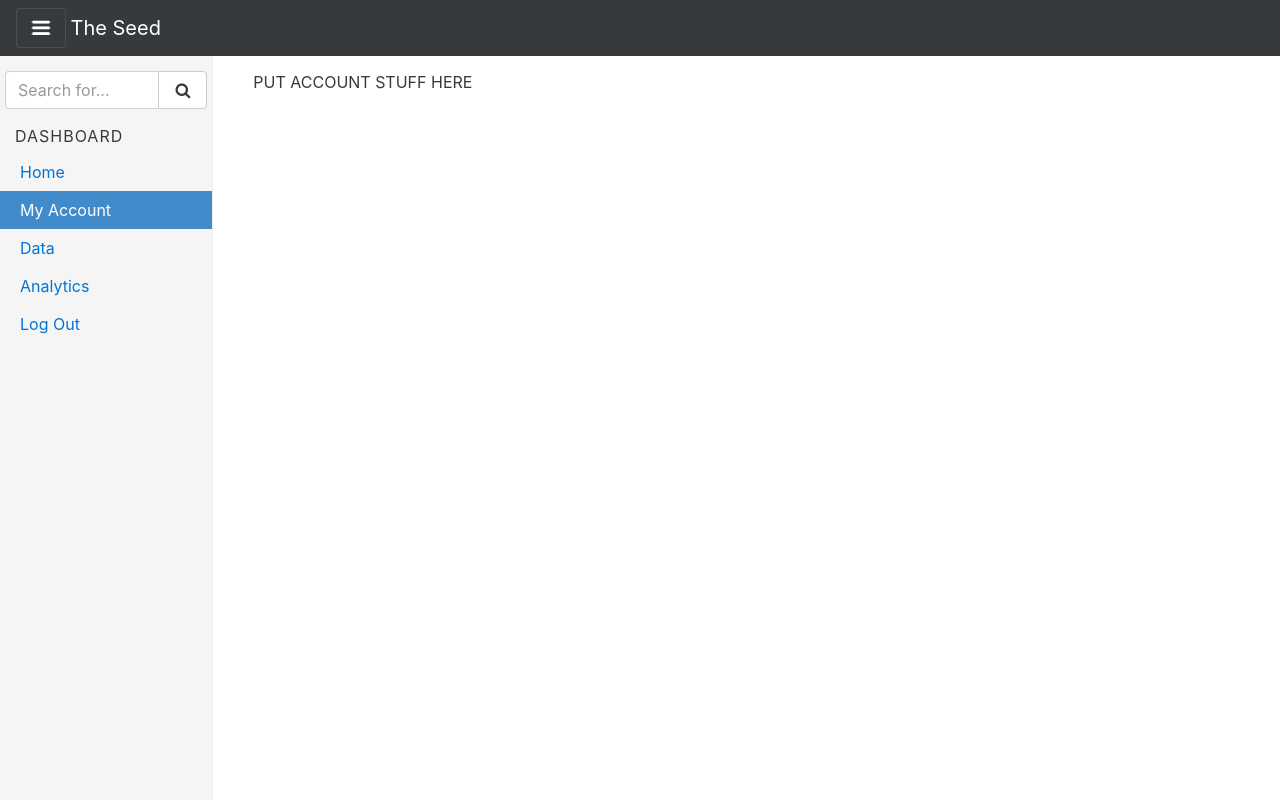
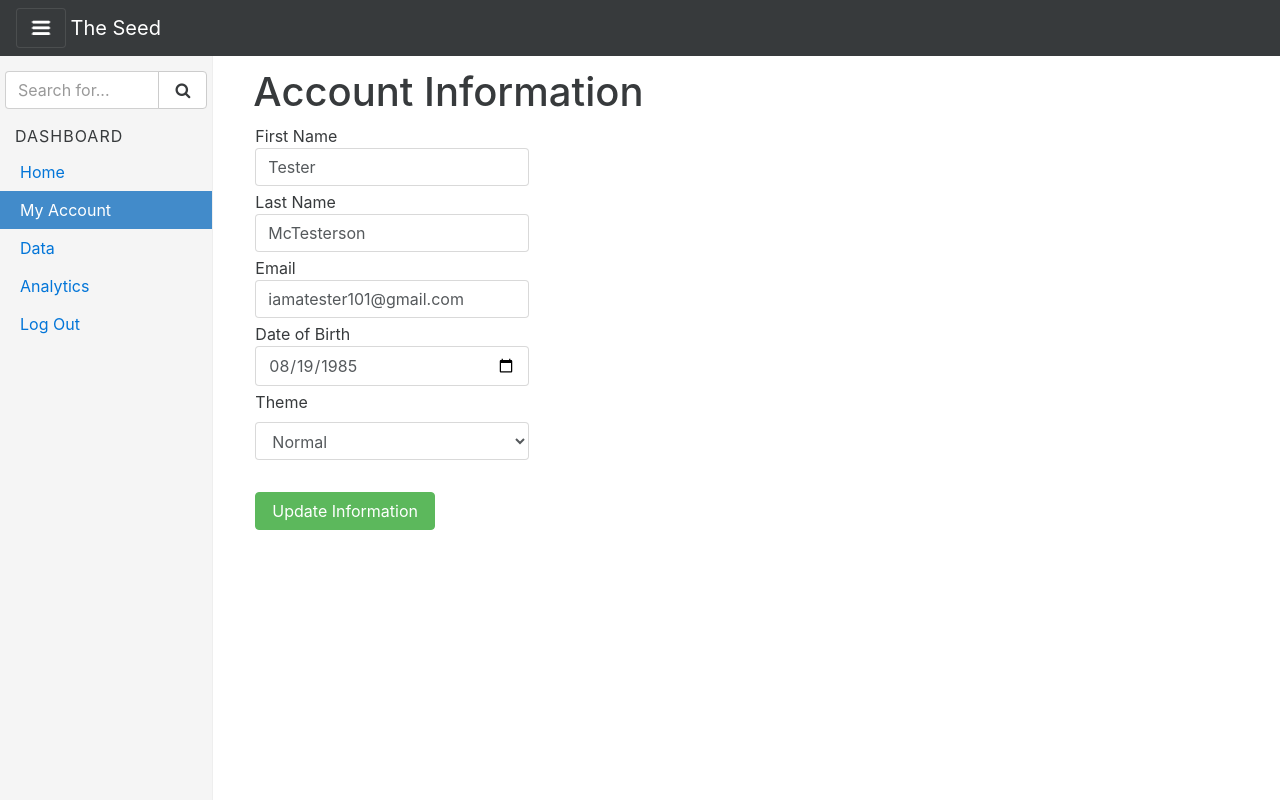
Before and after one commit to RyanLafferty/TheSeedBoxWireframe, a plain HTML site: page account.html in a window 1280 px wide. Drawn offline with Linux system fonts and the light colour scheme.

Commit message:
changes to account information page

```diff
--- a/account.html
+++ b/account.html
@@ -55,10 +55,34 @@
 
         <!-- Effective Body Starts here -->
         <div class="col-sm-9 offset-sm-3 col-md-10 offset-md-2 main">
+        <h1>Account Information</h1>
         <!--   useful for faking the graphs and anaylitics -->
-
-          <p> PUT ACCOUNT STUFF HERE </p>
-
+            <form id="submitinfo" method="post" action="account.html">
+                <table cellpadding=2>
+                    <tr>
+                        <td>First Name<input class="form-control" type="text" value="Tester" id="firstname"></td>
+                    </tr>
+                    <tr>
+                        <td>Last Name<input class="form-control" type="text" value="McTesterson" id="lastname"></td>
+                    </tr>
+                    <tr>
+                        <td>Email<input class="form-control" type="email" value="iamatester101@gmail.com" id="email"></td>
+                    </tr>
+                    <tr>
+                        <td>Date of Birth<input class="form-control" type="date" value="1985-08-19" id="dob"></td>
+                    </tr>
+                    <tr>
+                        <td><label for="exampleSelect1">Theme</label>
+                            <select class="form-control" id="exampleSelect1">
+                                <option>Normal</option>
+                                <option>Simple</option>
+                            </select>
+                        </td>
+                    </tr>
+                    <tr><td>&nbsp;</td></tr>
+                    <tr><td><button type="submit" class="btn btn-success">Update Information</button></td></tr>
+                </table>
+            </form>
         </div>
         <!-- Effective Body Endz here -->
       </div>
```
